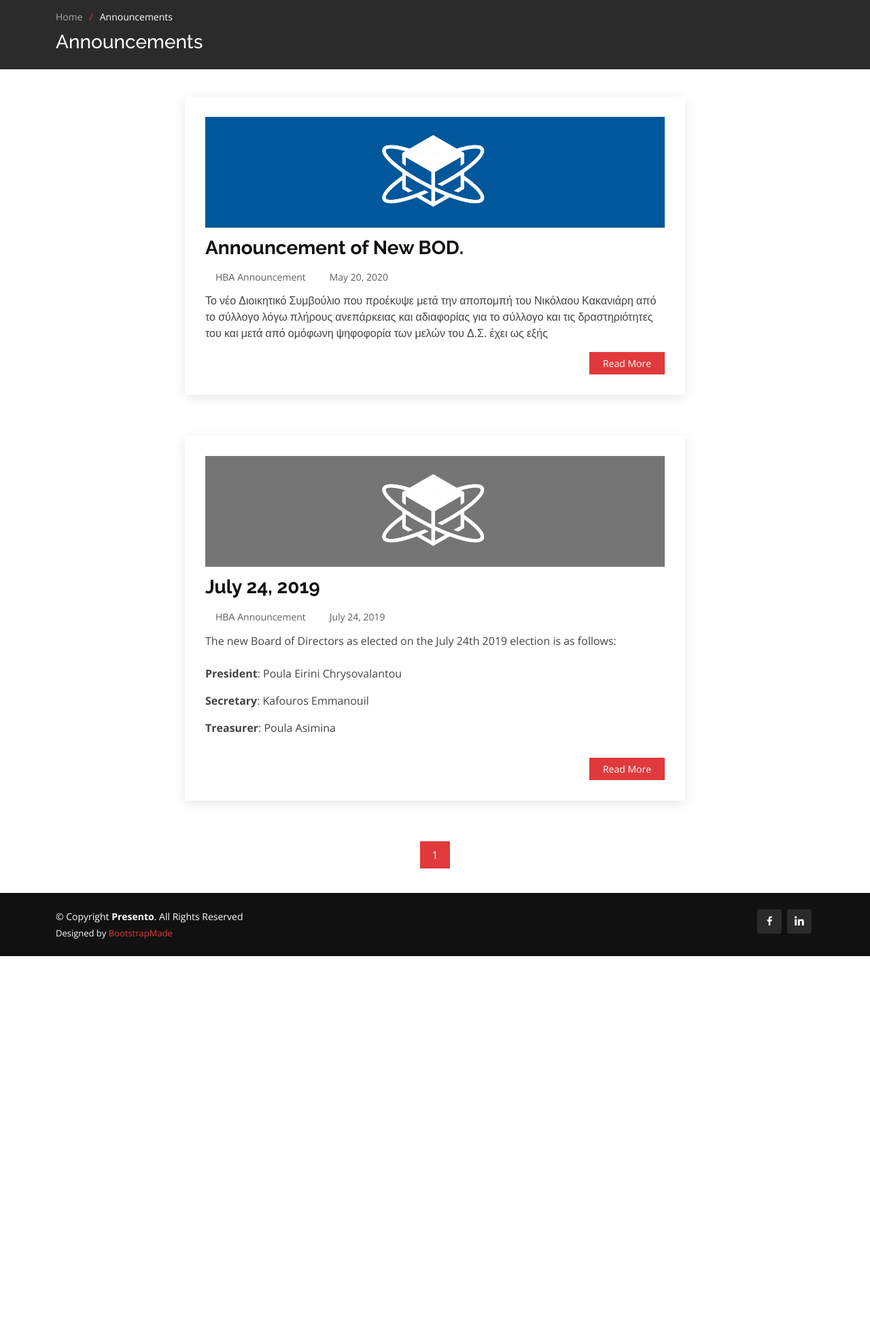
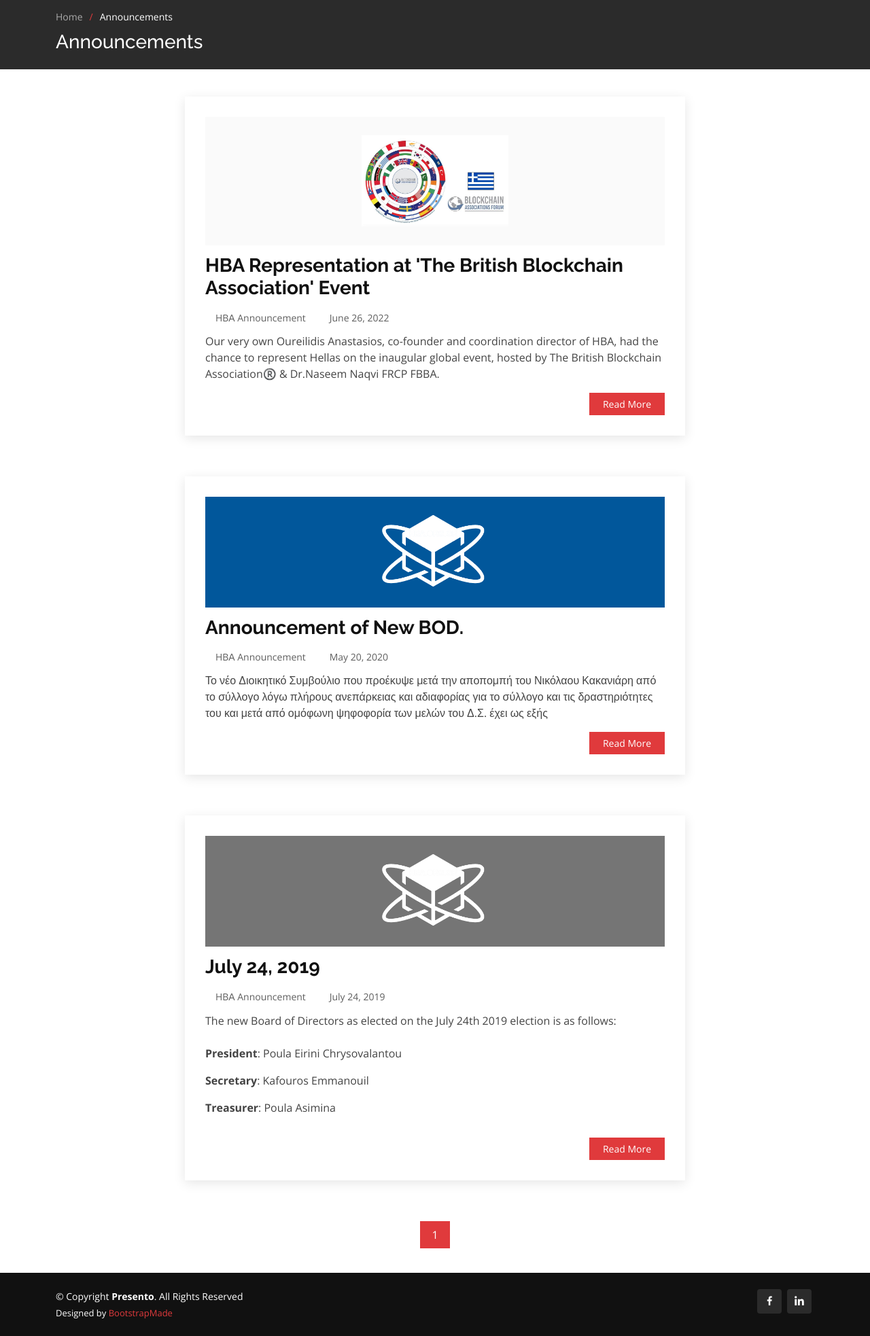
Before and after one commit to Xenios-Project/HBA, a PHP site: page /announcements.php in a window 1280 px wide. Shown: the part 83-2049 px from the top of the page at 68% size. Before the commit the page ends 1490 px from the top, so only its background shows below. Run offline with PHP 8.4, Linux system fonts and the light colour scheme; some libraries are stand-ins or nearby versions; some web fonts are replaced.

Commit message:
new announcement

```diff
--- a/announcements.php
+++ b/announcements.php
@@ -1,6 +1,7 @@
 <!DOCTYPE html>
 <html lang="en">
-<?php session_start(); include("header.php");?>
+<?php session_start();
+include("header.php"); ?>
 
 <head>
     <link rel="import" href="header.html">
@@ -36,11 +37,37 @@
 
                         <article class="entry">
 
+                            <div class="entry-img-latest-bba">
+                                <img src="assets/img/BAF-Logo.jpeg" alt="" class="img-fluid ds-blog-img mx-auto d-block img-fit">
+                            </div>
+                            <h2 class=" entry-title ">
+                                <a href="announcements/announcement-15-01-2022.php" data-tag="announcement-article-3-1"></a>
+                            </h2>
+
+                            <div class="entry-meta ">
+                                <ul>
+                                    <li class="d-flex align-items-center "><i class="icofont-user "></i> <a href="blog-single.html" data-tag="announcement-2"></a></li>
+                                    <li class="d-flex align-items-center "><i class="icofont-wall-clock "></i> <a href="blog-single.html "><time datetime="20-05-2020" data-tag="announcement-article-3-6"></time></a></li>
+                                </ul>
+                            </div>
+
+                            <div class="entry-content ">
+                                <p data-tag="announcement-article-3-3"></p>
+                                <div class="read-more ">
+                                    <a href="announcements/announcement-15-01-2022.php">Read More</a>
+                                </div>
+                            </div>
+
+                        </article>
+                        <!-- End blog entry -->
+
+                        <article class="entry">
+
                             <div class="entry-img-latest">
                                 <img src="assets/img/logo4.png" alt="" class="img-fluid ds-blog-img mx-auto d-block">
                             </div>
                             <h2 class=" entry-title ">
-                                <a href="announcments/announcment-20-05-2020.php" data-tag="announcement-article-2-1"></a>
+                                <a href="announcements/announcement-20-05-2020.php" data-tag="announcement-article-2-1"></a>
                             </h2>
 
                             <div class="entry-meta ">
@@ -53,7 +80,7 @@
                             <div class="entry-content ">
                                 <p data-tag="announcement-article-2-3"></p>
                                 <div class="read-more ">
-                                    <a href="announcments/announcment-20-05-2020.php">Read More</a>
+                                    <a href="announcements/announcement-20-05-2020.php">Read More</a>
                                 </div>
                             </div>
 
@@ -66,7 +93,7 @@
                                 <img src="assets/img/logo4.png" alt="" class="img-fluid ds-blog-img mx-auto d-block">
                             </div>
                             <h2 class=" entry-title ">
-                                <a href="announcments/announcment-24-07-2019.php" data-tag="announcement-article-1-1"></a>
+                                <a href="announcements/announcement-24-07-2019.php" data-tag="announcement-article-1-1"></a>
                             </h2>
 
                             <div class="entry-meta ">
@@ -77,7 +104,8 @@
                             </div>
 
                             <div class="entry-content ">
-                                <p> <div data-tag="announcement-article-1-2"></div><br/>
+                                <p>
+                                <div data-tag="announcement-article-1-2"></div><br />
                                 <ul class="list-unstyled">
                                     <li class="padded-list" data-tag="announcement-article-1-3"></li>
                                     <li class="padded-list" data-tag="announcement-article-1-4"></li>
@@ -85,7 +113,7 @@
                                 </ul>
                                 </p>
                                 <div class="read-more ">
-                                    <a href="announcments/announcment-24-07-2019.php">Read More</a>
+                                    <a href="announcements/announcement-24-07-2019.php">Read More</a>
                                 </div>
                             </div>
 
--- a/assets/css/style.css
+++ b/assets/css/style.css
@@ -438,6 +438,10 @@ h6 {
     background-color: #01579B;
 }
 
+.entry-img-latest-bba {
+    background-color: #FAFAFA;
+}
+
 .entry-img {
     background-color: #757575
 }
@@ -2351,3 +2355,7 @@ section {
 .divider {
     margin-left: 20px;
 }
+
+.img-fit {
+    object-fit: fill;
+}
--- a/header.php
+++ b/header.php
@@ -75,7 +75,7 @@
 
             <nav class="nav-menu d-none d-lg-block">
                 <ul>
-                    <li class="active"><a href="index.php#header">Home</a></li>
+                    <li class="active"><a href="/index.php#header">Home</a></li>
                     <li><a href="/index.php#about">About</a></li>
                     <li>
                         <a href="/index.php#Members" data-tag="header-1"></a>
--- a/lang/en.json
+++ b/lang/en.json
@@ -60,7 +60,7 @@
     "announcement-article-1-6": "<strong>Press & Public Relationships Director</strong>: Kakaniaris Nikolaos",
     "announcement-article-1-7": "<strong>Coordination Director</strong>: Molly Mc Adams",
     "announcement-article-1-8": "<strong>Member </strong>: Boulis Nikolaos",
-    "announcement-article-1-9": "<strong>1st repl. Member</strong>: Oureïlidis Anastasios",
+    "announcement-article-1-9": "<strong>1st repl. Member</strong>: Oureilidis Anastasios",
     "announcement-article-1-10": "<strong>2nd repl. Member</strong>: Petropoulos Angelos",
     "announcement-article-1-11": "Οι ως άνω αρμοδιότητες του Προέδρου, Γραμματέα, Ταμία, Υπεύθυνου Τύπου και Δημόσιων Σχέσεων και απλού μέλους του νέου Διοικητικού Συμβουλίου συμπίπτουν με αυτές των άρθρων 18, 19, 20, 21 και 22 του καταστατικού του σωματείου.",
     "announcement-article-1-12": "The term of the new BOD is for 3 years and expires on the 24th of July 2022",
@@ -73,11 +73,17 @@
     "announcement-article-2-5": "<strong>Secretary</strong>: Kafouros Emmanouil",
     "announcement-article-2-6": "<strong>Treasurer</strong>: Poula Asimina",
     "announcement-article-2-7": "<strong>Press & Public Relationships Director</strong>: Panousis Tryfonas",
-    "announcement-article-2-8": "<strong>Coordination Director</strong>: Oureïlidis Anastasios",
+    "announcement-article-2-8": "<strong>Coordination Director</strong>: Oureilidis Anastasios",
     "announcement-article-2-9": "<strong>Member </strong>: Boulis Nikolaos",
     "announcement-article-2-10": "<strong>1st repl. Member</strong>: Petropoulos Angelos",
     "announcement-article-2-11": "Οι ως άνω αρμοδιότητες του Προέδρου, Γραμματέα, Ταμία, Υπεύθυνου Τύπου και Δημόσιων Σχέσεων και απλού μέλους του νέου Διοικητικού Συμβουλίου συμπίπτουν με αυτές των άρθρων 18, 19, 20, 21 και 22 του καταστατικού του σωματείου,",
     "announcement-article-2-12": "The term of the current BOD expires on July 24th 2022.",
     "announcement-article-2-13": "Athens, 20.05.2020",
-    "announcement-article-2-14": "Election Result"
+    "announcement-article-2-14": "Election Result",
+    "announcement-article-3-1": "HBA Representation at 'The British Blockchain Association' Event",
+    "announcement-article-3-2": "Athens, 26.06.2021",
+    "announcement-article-3-3": "Our very own Oureilidis Anastasios, co-founder and coordination director of HBA, had the chance to represent Hellas on the inaugular global event, hosted by The British Blockchain Association®️ & Dr.Naseem Naqvi FRCP FBBA.",
+    "announcement-article-3-4": "He described it as an undoubtedly, it was a unique experience, and had the opportunity to exchange information and further build cross - border relationships on the institutional level.",
+    "announcement-article-3-5": "<blockquote class=\"blockquote\"><p class=\"mb-0\">As a CoFounder of Xenios Group and Hellenic Blockchain Association as well. I would like to sincerely thank Theodoros Koukoutsas in particular, for hosting me at GX Blocks Energy S.A.premises for the event! One of the most innovative greek blockchain start - ups.</p></br><footer class=\"blockquote-footer\">Oureilidis Anastasios</footer></blockquote>",
+    "announcement-article-3-6": "June 26, 2022"
 }
```
Also changed, not shown: announcements/announcement-15-01-2022.php (added, +176 -0 lines), lang/gr.json (+7 -1 lines), announcements/announcement-20-05-2020.php (renamed from announcments/announcment-20-05-2020.php), announcements/announcement-24-07-2019.php (renamed from announcments/announcment-24-07-2019.php), assets/img/BAF-Logo.jpeg (added), assets/img/baf-img-1.jpeg (added), assets/img/baf-img-2.jpeg (added), assets/img/baf-img-3.jpeg (added). Lines whose indentation alone changed are shown as unchanged.
